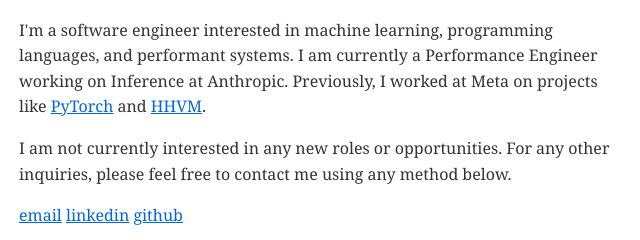
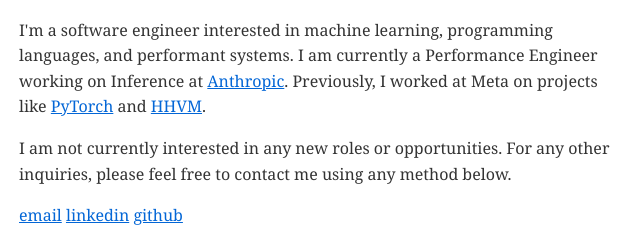
Before and after one commit to jamesjwu/jamesjwu.github.io, a plain HTML site: page index.html in a window 1280 px wide. Shown: the part 135-375 px from the top of the page, 321-961 px from the left. Drawn offline with Linux system fonts and the light colour scheme.

Commit message:
Update link to Anthropic in index.html
Updated the company link for Anthropic in the bio.

```diff
--- a/index.html
+++ b/index.html
@@ -19,7 +19,7 @@
 <body>
   <h1>James Wu</h1>
   <p>
-    I'm a software engineer interested in machine learning, programming languages, and performant systems. I am currently a Performance Engineer working on Inference at Anthropic. Previously, I worked at Meta on projects like <a href="https://github.com/pytorch/pytorch">PyTorch</a> and <a href="https://github.com/facebook/hhvm">HHVM</a>.
+    I'm a software engineer interested in machine learning, programming languages, and performant systems. I am currently a Performance Engineer working on Inference at <a href="https://anthropic.com/">Anthropic</a>. Previously, I worked at Meta on projects like <a href="https://github.com/pytorch/pytorch">PyTorch</a> and <a href="https://github.com/facebook/hhvm">HHVM</a>.
   </p>
   <p>
     I am not currently interested in any new roles or opportunities. For any other inquiries, please feel free to contact me using any method below.
```
